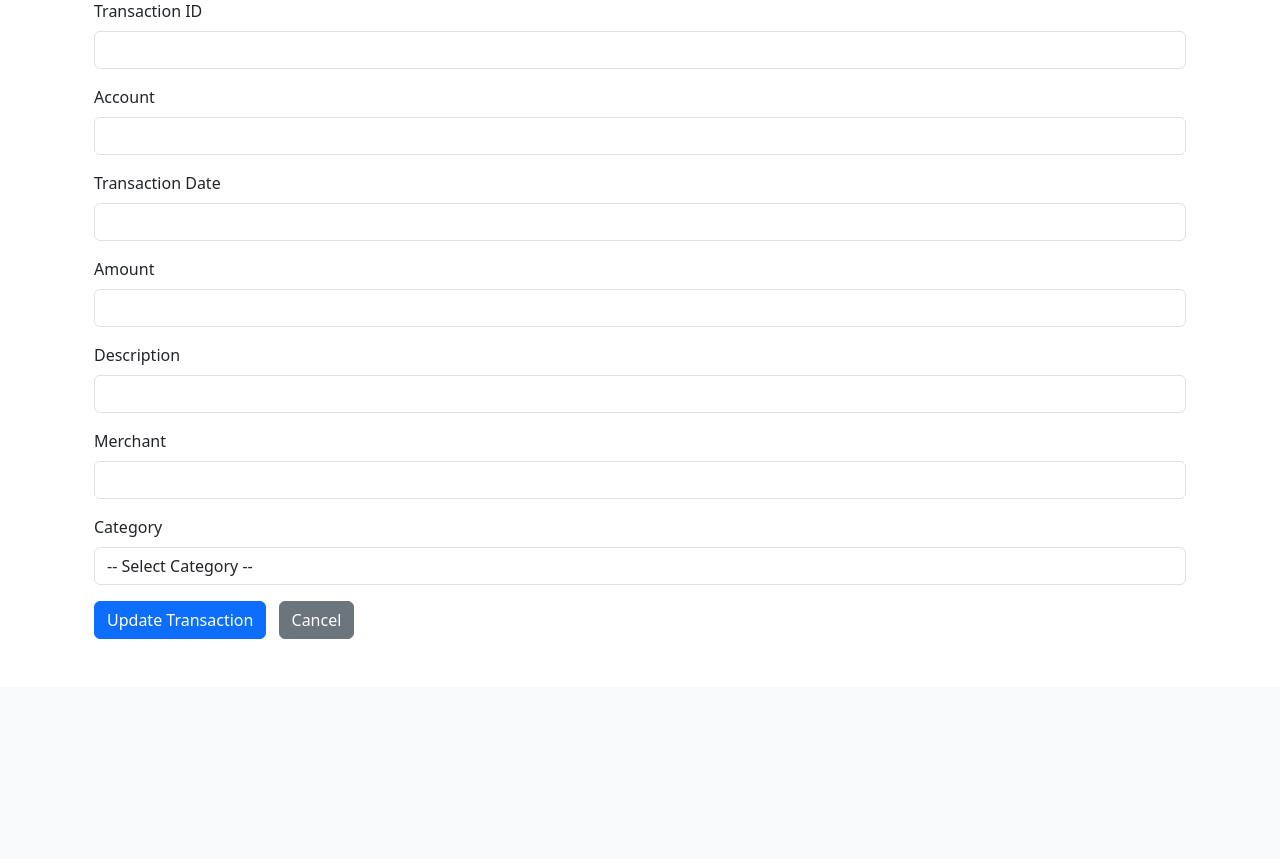
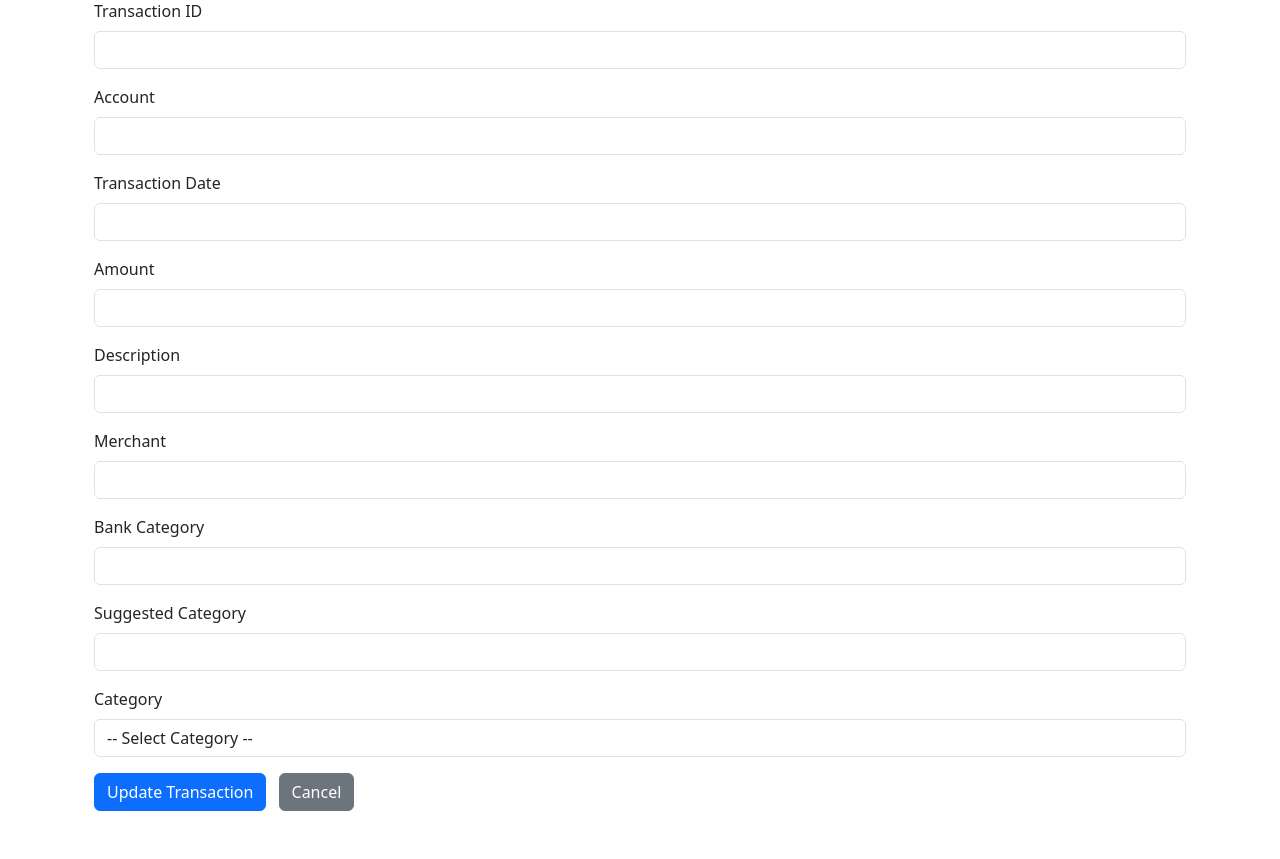
Before and after one commit to mil22156/finance-tool, a Flask app: template templates/transactions_form.html in a window 1280 px wide. Shown: the part 185-1044 px from the top of the page. Before the commit the page ends 824 px from the top, so only its background shows below. Run offline with Flask 3, Linux system fonts and the light colour scheme; the template is opened without the code that fills it, so the values that code supplies are empty.

Commit message:
Add bank/suggested category to transaction form; plan bulk assign
- transactions_form.html: add read-only bank category and suggested category fields
- transactions.html: TODO marker for bulk category assign form
- Planned bulk assign using query param confirm pattern

```diff
--- a/routes/transactions.py
+++ b/routes/transactions.py
@@ -36,6 +36,7 @@ def transactions():
     direction = request.args.get('direction', 'DESC')
     amount_min = request.args.get('amount_min', '')
     amount_max = request.args.get('amount_max', '')
+    categorize_filtered_category = request.args.get('categorized_filter_category')
 
     conditions = []
     params = []
@@ -134,7 +135,7 @@ def transactions():
                            filter_account = filter_account, filter_description = filter_description, filter_merchant = filter_merchant,
                            filter_category = filter_category, filter_suggested_category = filter_suggested_category,
                            filter_api_category = filter_api_category, sort = sort, direction = direction, amount_min = amount_min,
-                           amount_max = amount_max, record_count = record_count, total_amount = total_amount, categories_list=categories_list)
+                           amount_max = amount_max, categorize_filtered_category=categorize_filtered_category, record_count = record_count, total_amount = total_amount, categories_list=categories_list)
 
 # Edit Transactions opens the transactions_form.html which allows for the edit of the category only
 # Future versions may include further editing and transaction creation bot not now
--- a/templates/transactions.html
+++ b/templates/transactions.html
@@ -70,11 +70,14 @@
                 <button type="submit" class="btn btn-primary btn-sm">Search</button>
                 <a href="/transactions" class="btn btn-secondary btn-sm">Clear</a>
             </div>
+
             <!-- show number of records in dataset and total USD in the data set -->
             <div class="mb-2">
                 <strong>{{ record_count }}</strong> transactions &nbsp;|&nbsp;
                 Total: <strong class="{{ 'text-danger' if total_amount < 0 else '' }}">{{ "%.2f"|format(total_amount) }}</strong>
             </div>
+
+            <!-- TO DO Form to assign category to filtered transactions-->
 
             <!-- column headers for transactions data -->
             <table class="table table-striped">
--- a/templates/transactions_form.html
+++ b/templates/transactions_form.html
@@ -10,8 +10,8 @@
             <input type="text" class="form-control" id="id" name="id" value="{{ transaction['id'] }}" readonly>
         </div>
         <div class="mb-3">
-            <label for="account" class="form-label">Account</label>
-            <input type="text" class="form-control" id="account" name="account" value="{{ transaction['account'] }}" readonly>
+            <label for="account_name" class="form-label">Account</label>
+            <input type="text" class="form-control" id="account_name" name="account_name" value="{{ transaction['account_name'] }}" readonly>
         </div>
         <div class="mb-3">
             <label for="date" class="form-label">Transaction Date</label>
@@ -30,6 +30,14 @@
             <input type="text" class="form-control" id="merchant" name="merchant" value="{{ transaction['merchant_name'] }}" readonly>
         </div>
         <div class="mb-3">
+            <label for="api_category" class="form-label">Bank Category</label>
+            <input type="text" class="form-control" id="api_category" name="api_category" value="{{ transaction['api_category'] }}" readonly>
+        </div>
+        <div class="mb-3">
+            <label for="suggested_category" class="form-label">Suggested Category</label>
+            <input type="text" class="form-control" id="suggested_category" name="suggested_category" value="{{ transaction['suggested_category'] }}" readonly>
+        </div>
+        <div class="mb-3">
             <label for="category" class="form-label">Category</label>
             <select class="form-control" id="category" name="category">
                 <option value="">-- Select Category --</option>
```
Also changed, not shown: AI_JOURNAL.md (+12 -0 lines), PROJECT_LOG.md (+7 -0 lines).
